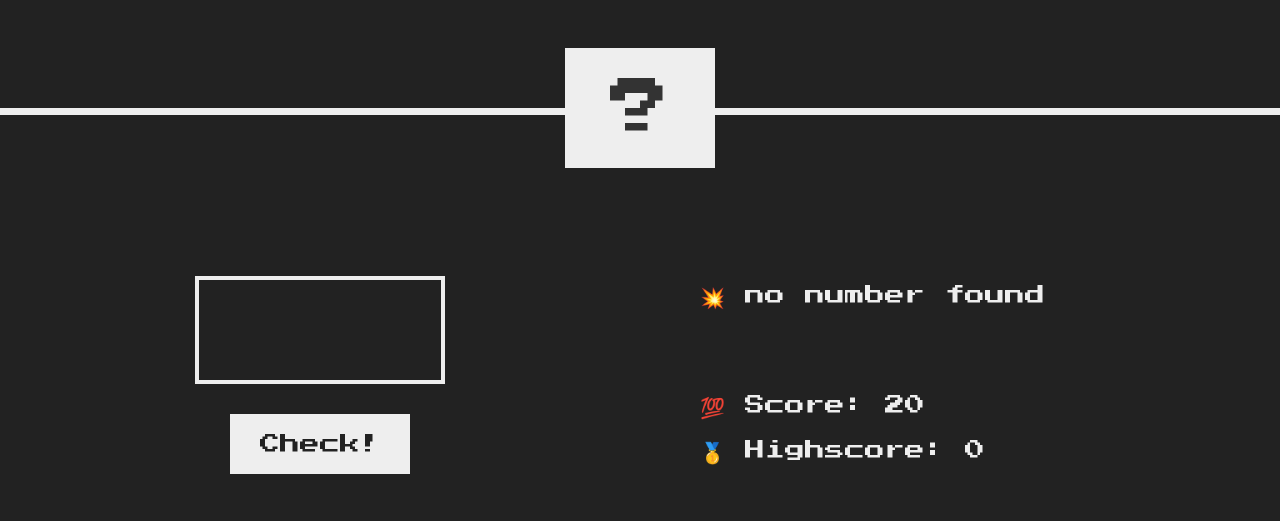
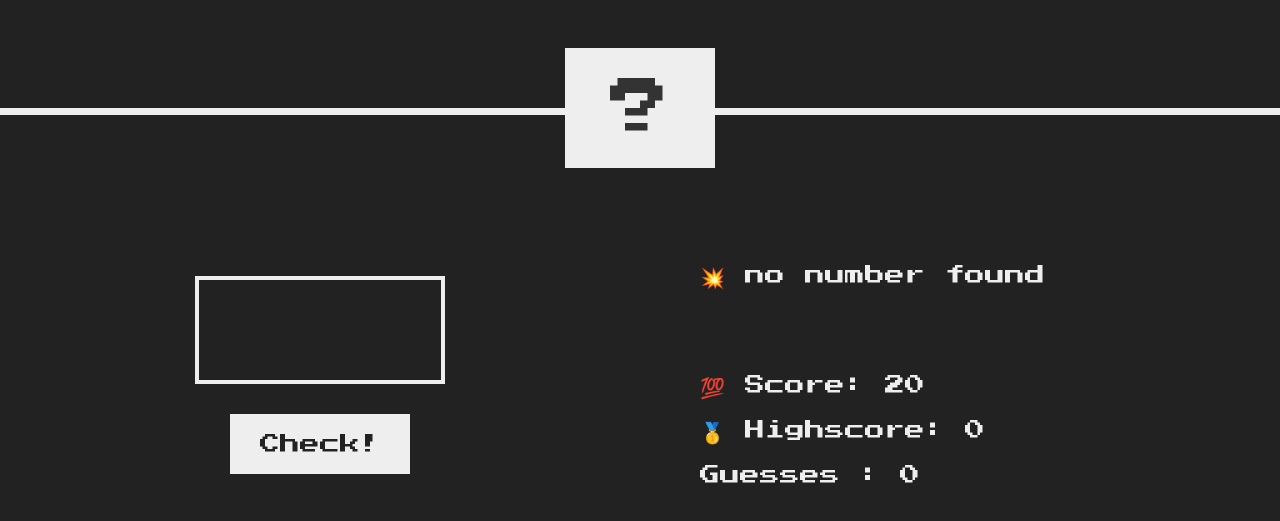
Before and after one commit to nithesh407/guess-the-number, a plain HTML site: page index.html in a window 1280 px wide. Both pictures are taken after a click on the button "Check!". Shown: the part 165-686 px from the top of the page. Drawn offline with Linux system fonts and the light colour scheme.

Commit message:
guess the number game using javascript

```diff
--- a/index.html
+++ b/index.html
@@ -27,6 +27,9 @@
       <p class="label-highscore">
         🥇 Highscore: <span class="highscore">0</span>
       </p>
+      <p class="previous-guess">
+        Guesses : <span class="guesses">0</span>
+      </p>
     </section>
   </main>
   <script src="script.js"></script>
--- a/script.js
+++ b/script.js
@@ -17,6 +17,7 @@ const displayScore = (score) => {
     document.querySelector('.score').textContent = score
 }
 
+let guesses = []
 checkbtn.addEventListener('click', () => {
     const guess = Number(document.querySelector('.guess').value)
     if (!guess) {
@@ -74,6 +75,9 @@ checkbtn.addEventListener('click', () => {
             displaymsg('💥 you are out of score')
         }
     }
+    guesses += guess;
+    const g = [...guesses]
+    document.querySelector('.guesses').textContent = String(g)
 })
 
 againbtn.addEventListener('click', () => {
--- a/style.css
+++ b/style.css
@@ -118,3 +118,7 @@ h1 {
 .label-score {
   margin-bottom: 2rem;
 }
+
+.previous-guess {
+  margin-top: 2rem;
+}
```
